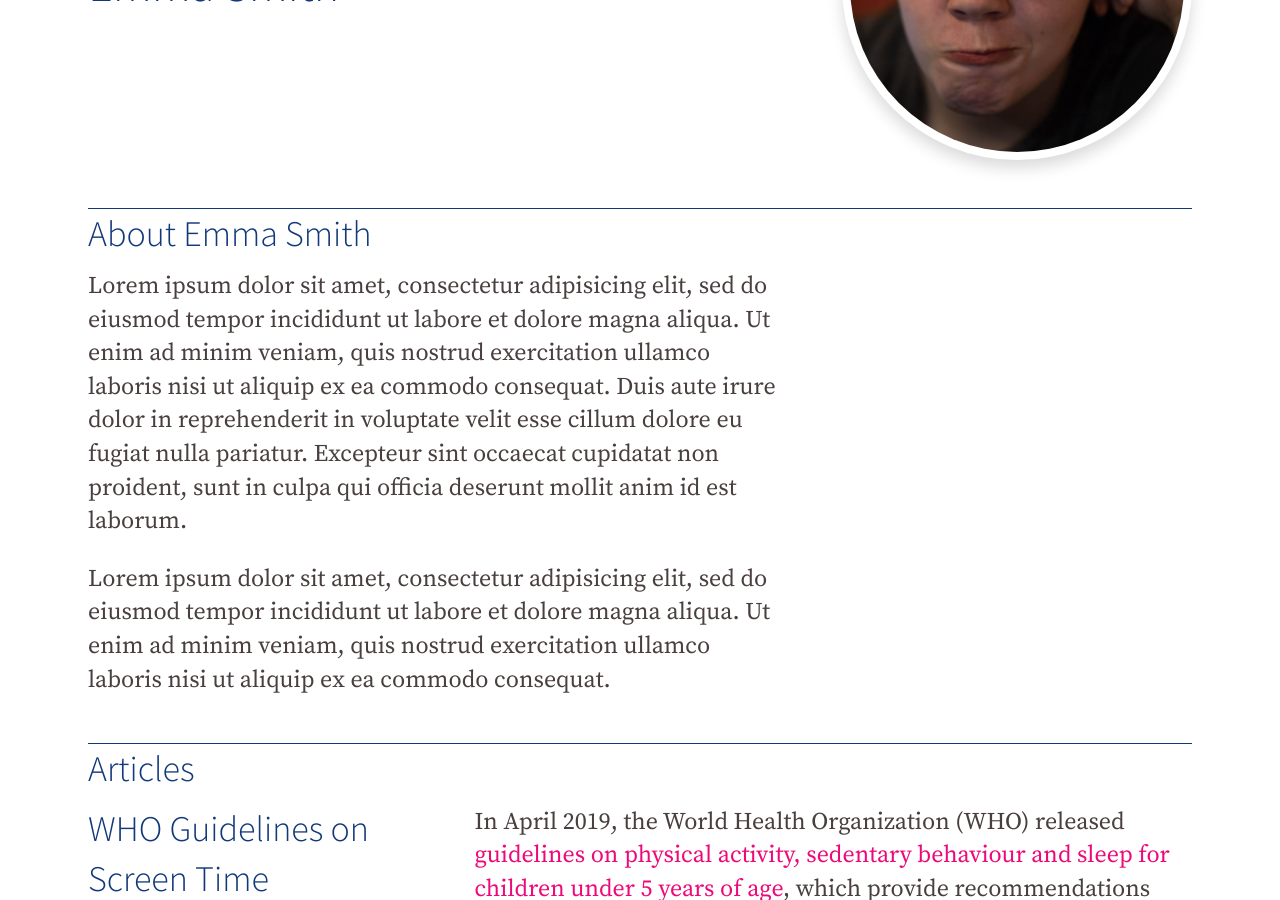
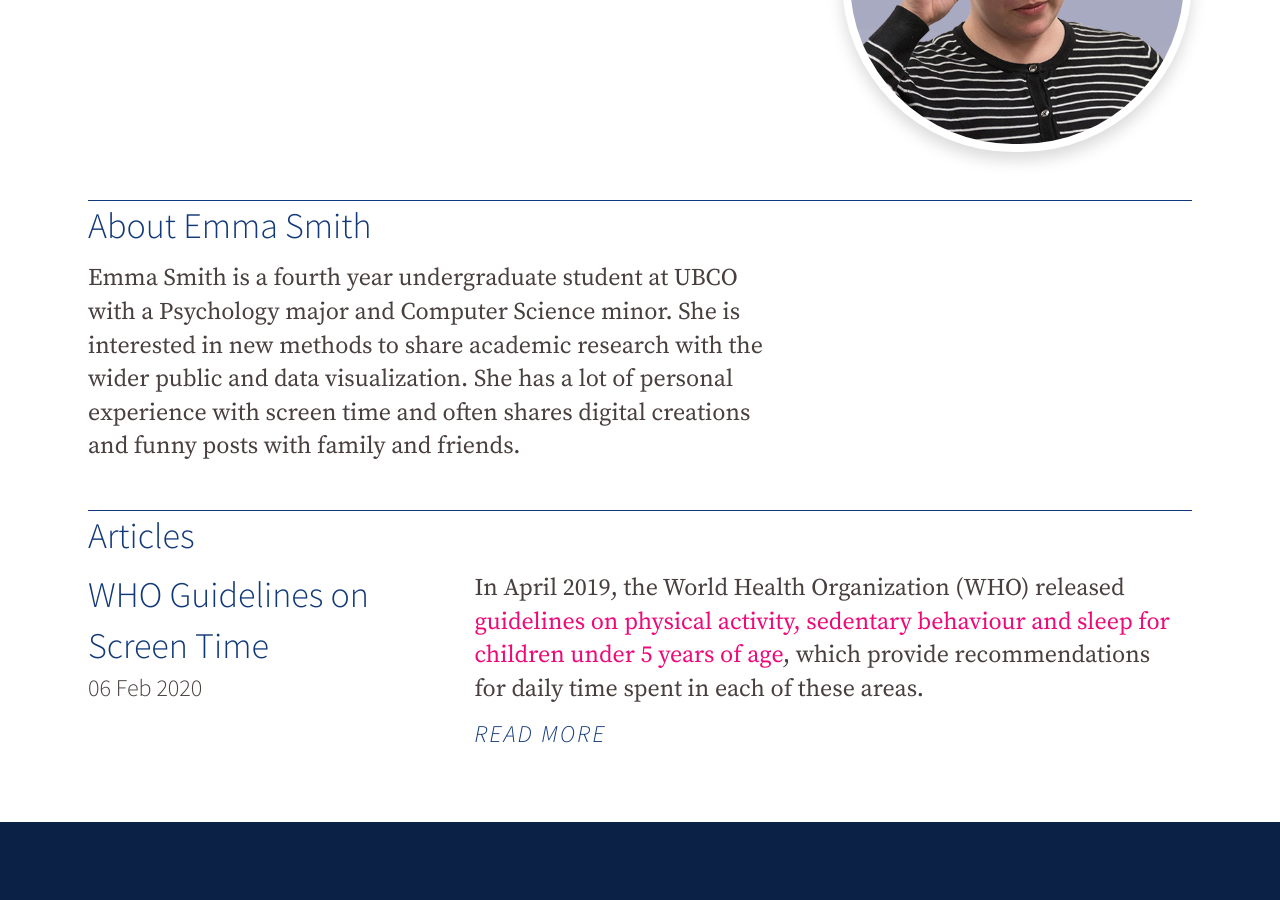
Before and after one commit to famliy-screen-time/familyscreentime.ca, a Jekyll site: the page built from _authors/emmasmith.md, in a window 1280 px wide and 900 px high, scrolled down 320 px. Built offline with Jekyll 4.4.1, drawn with Linux system fonts in a browser that asks for light colours; nearby versions of some CDN libraries.

Commit message:
Update Authors “emmasmith”

```diff
--- a/_authors/emmasmith.md
+++ b/_authors/emmasmith.md
@@ -1,12 +1,8 @@
 ---
+layout: author
 name: emmasmith
 display_name: Emma Smith
-title: Emma Smith
-layout: author
-featured_image: '/assets/uploads/selfie.jpg'
+featured_image: /assets/uploads/Emma.png
 icon: alicorn
 ---
-
-Lorem ipsum dolor sit amet, consectetur adipisicing elit, sed do eiusmod tempor incididunt ut labore et dolore magna aliqua. Ut enim ad minim veniam, quis nostrud exercitation ullamco laboris nisi ut aliquip ex ea commodo consequat. Duis aute irure dolor in reprehenderit in voluptate velit esse cillum dolore eu fugiat nulla pariatur. Excepteur sint occaecat cupidatat non proident, sunt in culpa qui officia deserunt mollit anim id est laborum.
-
-Lorem ipsum dolor sit amet, consectetur adipisicing elit, sed do eiusmod tempor incididunt ut labore et dolore magna aliqua. Ut enim ad minim veniam, quis nostrud exercitation ullamco laboris nisi ut aliquip ex ea commodo consequat.
+Emma Smith is a fourth year undergraduate student at UBCO with a Psychology major and Computer Science minor. She is interested in new methods to share academic research with the wider public and data visualization. She has a lot of personal experience with screen time and often shares digital creations and funny posts with family and friends.
```
Also changed, not shown: assets/uploads/Emma.png (added).
